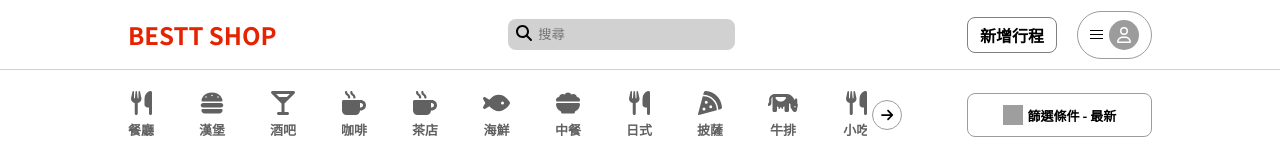
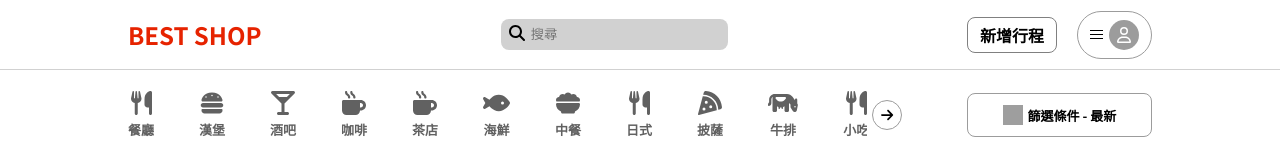
Before and after one commit to JamesChenTW09/BestShop, a React app: page / in a window 1280 px wide. Shown: the top 158 px of the page. Built offline with nearby package versions, Linux system fonts and the light colour scheme; no server answers; grey boxes are pictures that could not be loaded.

Commit message:
adjust title

```diff
--- a/src/Component/Header/Header.js
+++ b/src/Component/Header/Header.js
@@ -34,7 +34,7 @@ export default function Header() {
   return (
     <header id="mainNavBar" className="flexCenter">
       <div className="navBarContainer flexBetween">
-        <h2 id="mainLogo">{smallScreen600 ? "BS" : "BESTT SHOP"}</h2>
+        <h2 id="mainLogo">{smallScreen600 ? "BS" : "BEST SHOP"}</h2>
         <div className="navSearchContainer">
           <input className="navSearchInput" ref={searchInputRef} type="text" onKeyDown={(e)=> e.key === "Enter" && handleSearch()} placeholder="搜尋"></input>
           <FontAwesomeIcon id="navSearchGlassIcon" icon={faMagnifyingGlass} className="navIcons" onClick={handleSearch} />
```
